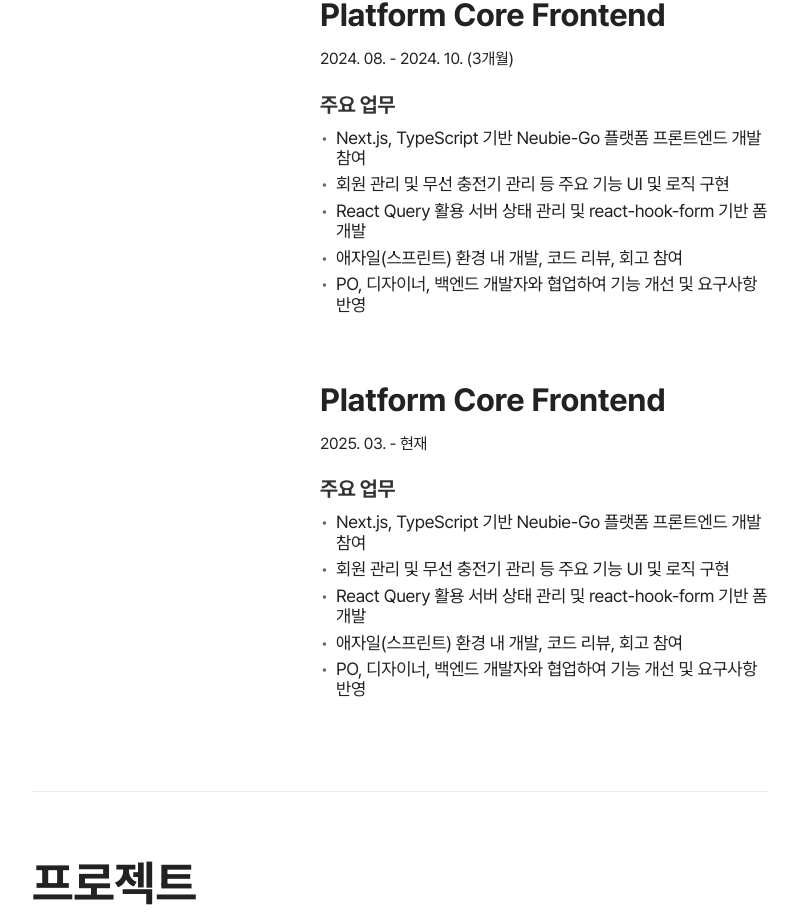
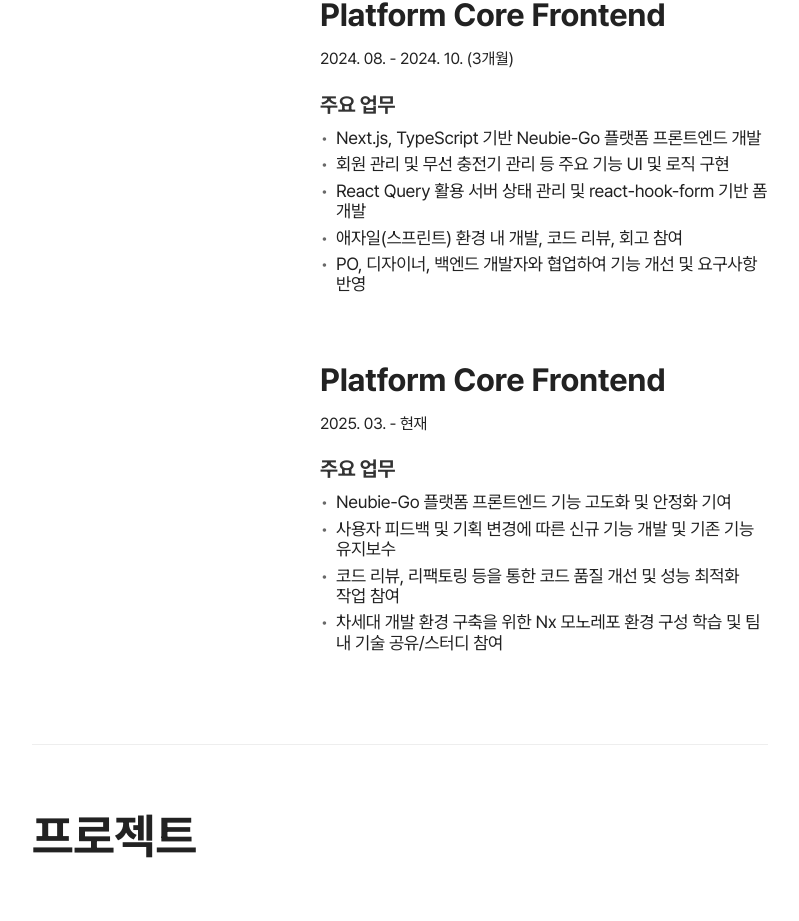
Before and after one commit to jiwonyoon-dev/jiwonyoon, a Next.js app: page /resume in a window 1280 px wide. Shown: the part 3118-4039 px from the top of the page, without its empty margins (240-1039 px from the left). Built offline with nearby package versions, Linux system fonts and the light colour scheme.

Commit message:
✨ resume update

```diff
--- a/src/app/resume/page.tsx
+++ b/src/app/resume/page.tsx
@@ -136,7 +136,7 @@ export default function ResumePage() {
               </span>
               <h5>주요 업무</h5>
               <ul>
-                <li>Next.js, TypeScript 기반 Neubie-Go 플랫폼 프론트엔드 개발 참여</li>
+                <li>Next.js, TypeScript 기반 Neubie-Go 플랫폼 프론트엔드 개발</li>
                 <li>회원 관리 및 무선 충전기 관리 등 주요 기능 UI 및 로직 구현</li>
                 <li>React Query 활용 서버 상태 관리 및 react-hook-form 기반 폼 개발</li>
                 <li>애자일(스프린트) 환경 내 개발, 코드 리뷰, 회고 참여</li>
@@ -152,11 +152,10 @@ export default function ResumePage() {
 
               <h5>주요 업무</h5>
               <ul>
-                <li>Next.js, TypeScript 기반 Neubie-Go 플랫폼 프론트엔드 개발 참여</li>
-                <li>회원 관리 및 무선 충전기 관리 등 주요 기능 UI 및 로직 구현</li>
-                <li>React Query 활용 서버 상태 관리 및 react-hook-form 기반 폼 개발</li>
-                <li>애자일(스프린트) 환경 내 개발, 코드 리뷰, 회고 참여</li>
-                <li>PO, 디자이너, 백엔드 개발자와 협업하여 기능 개선 및 요구사항 반영</li>
+                <li>Neubie-Go 플랫폼 프론트엔드 기능 고도화 및 안정화 기여</li>
+                <li>사용자 피드백 및 기획 변경에 따른 신규 기능 개발 및 기존 기능 유지보수</li>
+                <li>코드 리뷰, 리팩토링 등을 통한 코드 품질 개선 및 성능 최적화 작업 참여</li>
+                <li>차세대 개발 환경 구축을 위한 Nx 모노레포 환경 구성 학습 및 팀 내 기술 공유/스터디 참여</li>
               </ul>
             </div>
           </div>
```
